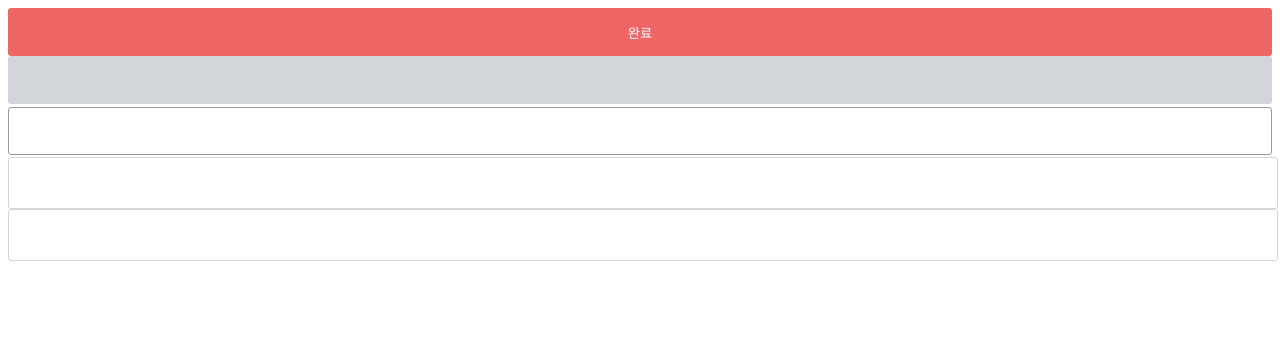
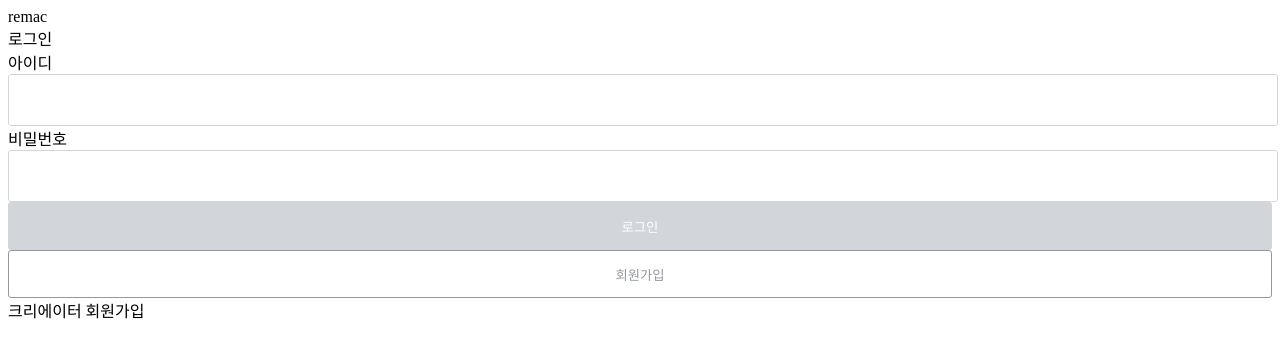
Before and after one commit to S-J-Kim/remac-client, a React (Create React App) app: page / in a window 1280 px wide. Shown: the top 358 px of the page. Built offline with nearby package versions, Linux system fonts and the light colour scheme.

Commit message:
Feat requester login view

```diff
--- a/src/App.js
+++ b/src/App.js
@@ -1,15 +1,11 @@
 import React from 'react';
 import Button from './components/Buttons';
 import Input from './components/Inputs';
-
+import LoginView from './login';
 function App() {
   return (
     <div>
-      <Button type="activate" content="완료"></Button>
-      <Button type="deactivate"></Button>
-      <Button>완료</Button>
-      <Input type="email"></Input>
-      <Input type="password"></Input>
+      <LoginView></LoginView>
     </div>
   );
 }
--- /dev/null
+++ b/src/login.js
@@ -0,0 +1,41 @@
+import React, { useState, useEffect } from 'react';
+import Button from './components/Buttons';
+import Input from './components/Inputs';
+
+export default function LoginView() {
+  const [id, setID] = useState('');
+  const [password, setPassword] = useState('');
+  const [buttonType, setButtonType] = useState('deactivate');
+  const [eventFlag, setEventFlag] = useState(false);
+  function handleInputChange(e, inputID) {
+    setEventFlag(true);
+    if (inputID === 0) setID(e.target.value);
+    else setPassword(e.target.value);
+  }
+  function loginButtonClicked(e) {
+    console.log('hellod');
+  }
+
+  useEffect(() => {
+    if (id && password) setButtonType('activate');
+    else setButtonType('deactivate');
+    setEventFlag(false);
+  }, [eventFlag]);
+  return (
+    <div>
+      <div>remac</div>
+      <div>로그인</div>
+      <div>아이디</div>
+      <Input onChange={(e) => handleInputChange(e, 0)} value={id} />
+      <div>비밀번호</div>
+      <Input
+        type="password"
+        onChange={(e) => handleInputChange(e, 1)}
+        value={password}
+      />
+      <Button type={buttonType} content="로그인" onClick={loginButtonClicked} />
+      <Button content="회원가입" onClick={loginButtonClicked} />
+      <div>크리에이터 회원가입</div>
+    </div>
+  );
+}
```
Also changed, not shown: 1 other file (tests, documents, lock files or other folders).
